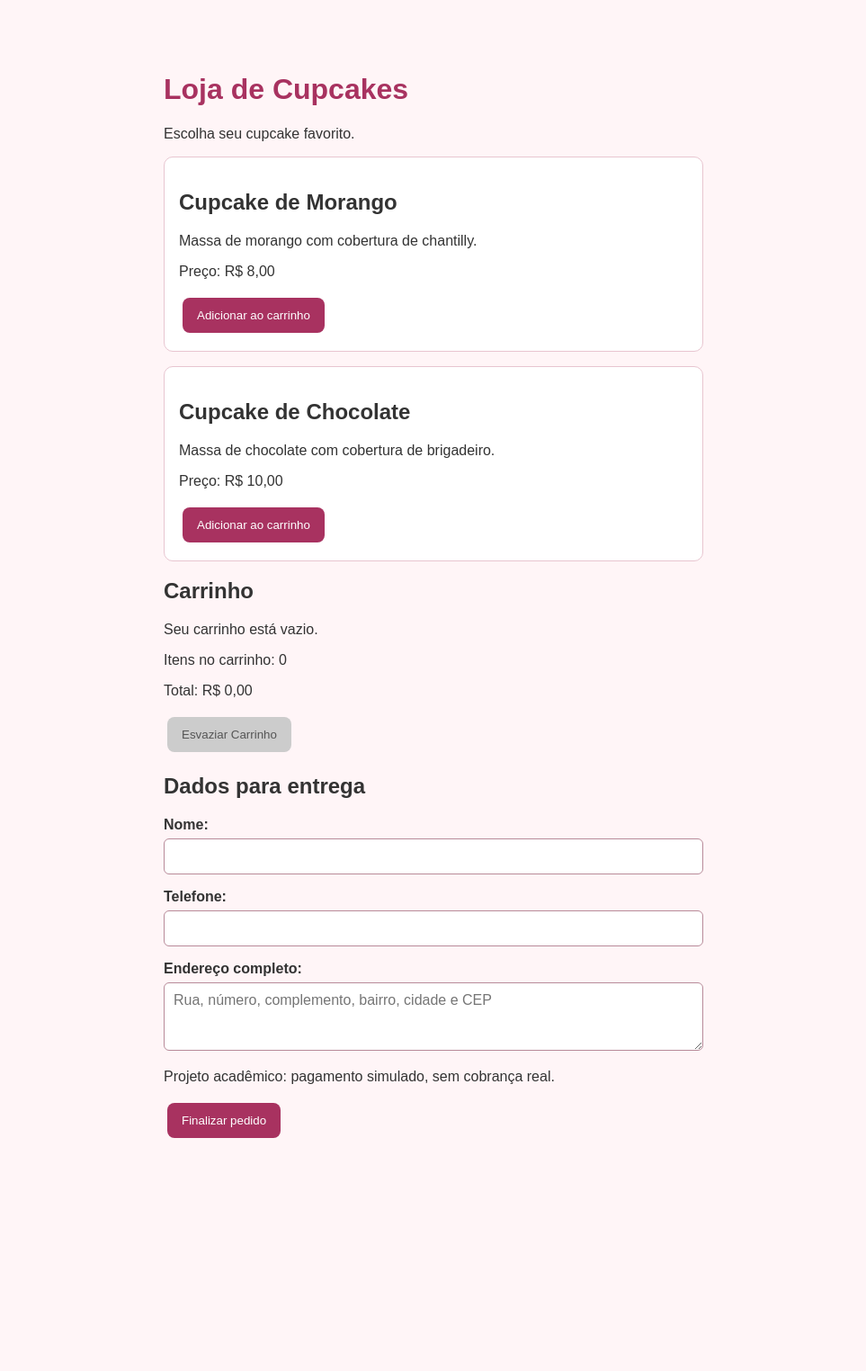
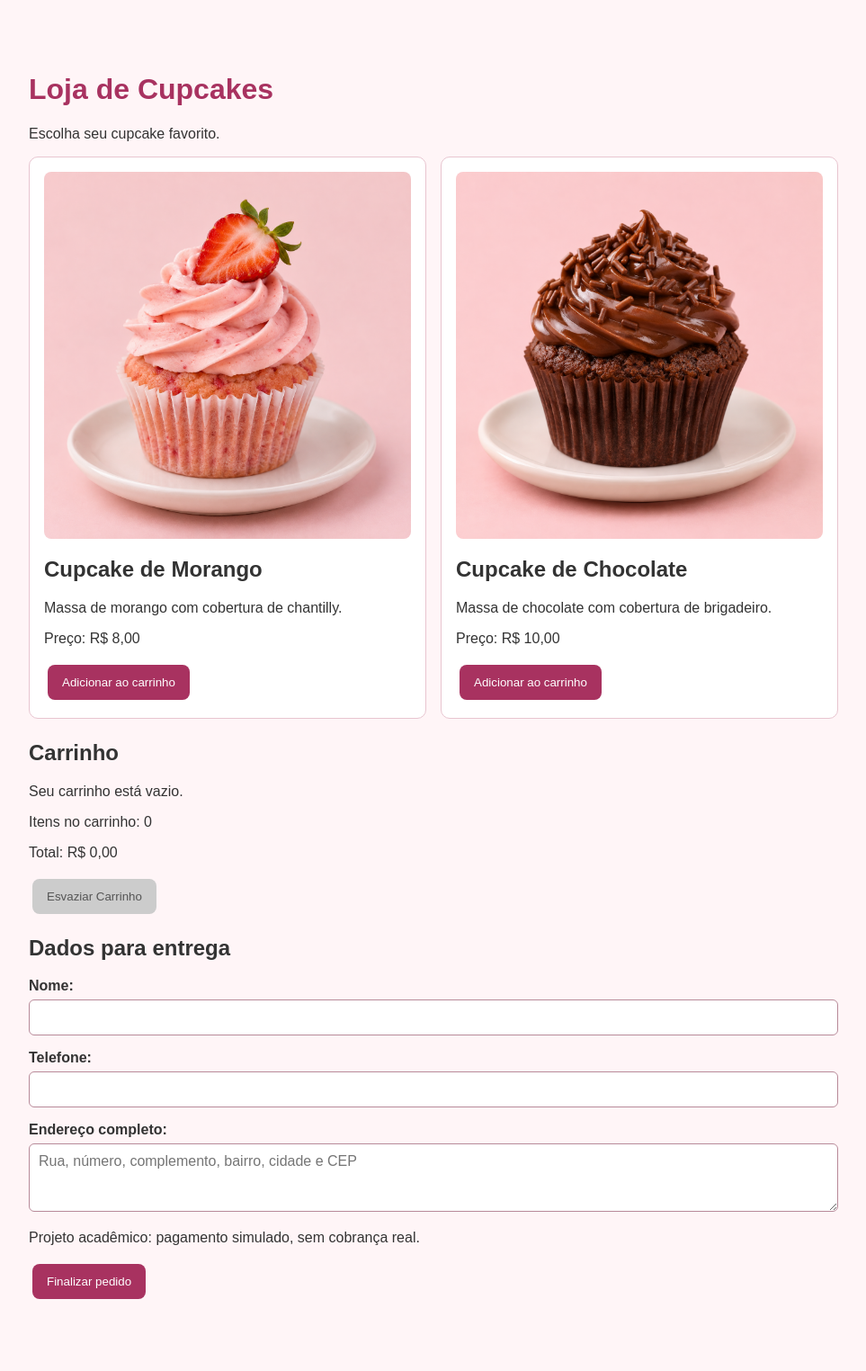
Before and after one commit to Samueremos/loja-cupcakes, a Flask app: page / in a window 1280 px wide. Shown: the whole page at 90% size, without its empty margins (158-1121 px from the left). Before the commit the page ends 1265 px from the top, so only its background shows below. Run offline with Flask 3, Linux system fonts and the light colour scheme.

Commit message:
Adiciona imagens e melhora vitrine dos cupcakes

```diff
--- a/app.py
+++ b/app.py
@@ -60,13 +60,15 @@ produtos = [
         "id": "morango",
         "nome": "Cupcake de Morango",
         "descricao": "Massa de morango com cobertura de chantilly.",
-        "preco": 8.00
+        "preco": 8.00,
+        "imagem": "images/cupcake-morango.png"
     },
     {
         "id": "chocolate",
         "nome": "Cupcake de Chocolate",
         "descricao": "Massa de chocolate com cobertura de brigadeiro.",
-        "preco": 10.00
+        "preco": 10.00,
+        "imagem": "images/cupcake-chocolate.png"
     }
 ]
 
--- a/static/script.js
+++ b/static/script.js
@@ -57,6 +57,11 @@ function mostrarProdutos() {
     for (const item of produtos) {
         const cartao = document.createElement("article");
 
+        const imagem = document.createElement("img");
+        imagem.src = "/static/" + item.imagem;
+        imagem.alt = item.nome;
+        imagem.className = "imagem-produto";
+
         const nome = document.createElement("h2");
         nome.textContent = item.nome;
 
@@ -73,7 +78,7 @@ function mostrarProdutos() {
             adicionarAoCarrinho(item);
         });
 
-        cartao.append(nome, descricao, preco, botao);
+        cartao.append(imagem, nome, descricao, preco, botao);
         vitrine.append(cartao);
     }
 }
--- a/static/style.css
+++ b/static/style.css
@@ -2,7 +2,7 @@ body {
     font-family: Arial, sans-serif;
     background-color: #fff5f7;
     color: #333333;
-    max-width: 600px;
+    max-width: 900px;
     margin: 40px auto;
     padding: 20px;
 }
@@ -21,6 +21,10 @@ button {
     cursor: pointer;
 }
 
+button:hover:not(:disabled) {
+    background-color: #8f294f;
+}
+
 button:disabled {
     background-color: #cccccc;
     color: #555555;
@@ -33,6 +37,26 @@ article {
     border-radius: 10px;
     padding: 16px;
     margin-bottom: 16px;
+}
+
+#vitrine {
+    display: grid;
+    grid-template-columns: repeat(auto-fit, minmax(250px, 1fr));
+    gap: 16px;
+    margin-bottom: 24px;
+}
+
+#vitrine article {
+    margin-bottom: 0;
+}
+
+.imagem-produto {
+    display: block;
+    width: 100%;
+    aspect-ratio: 1;
+    object-fit: cover;
+    border-radius: 8px;
+    margin-bottom: 14px;
 }
 
 label {
```
Also changed, not shown: static/images/cupcake-chocolate.png (added), static/images/cupcake-morango.png (added).
